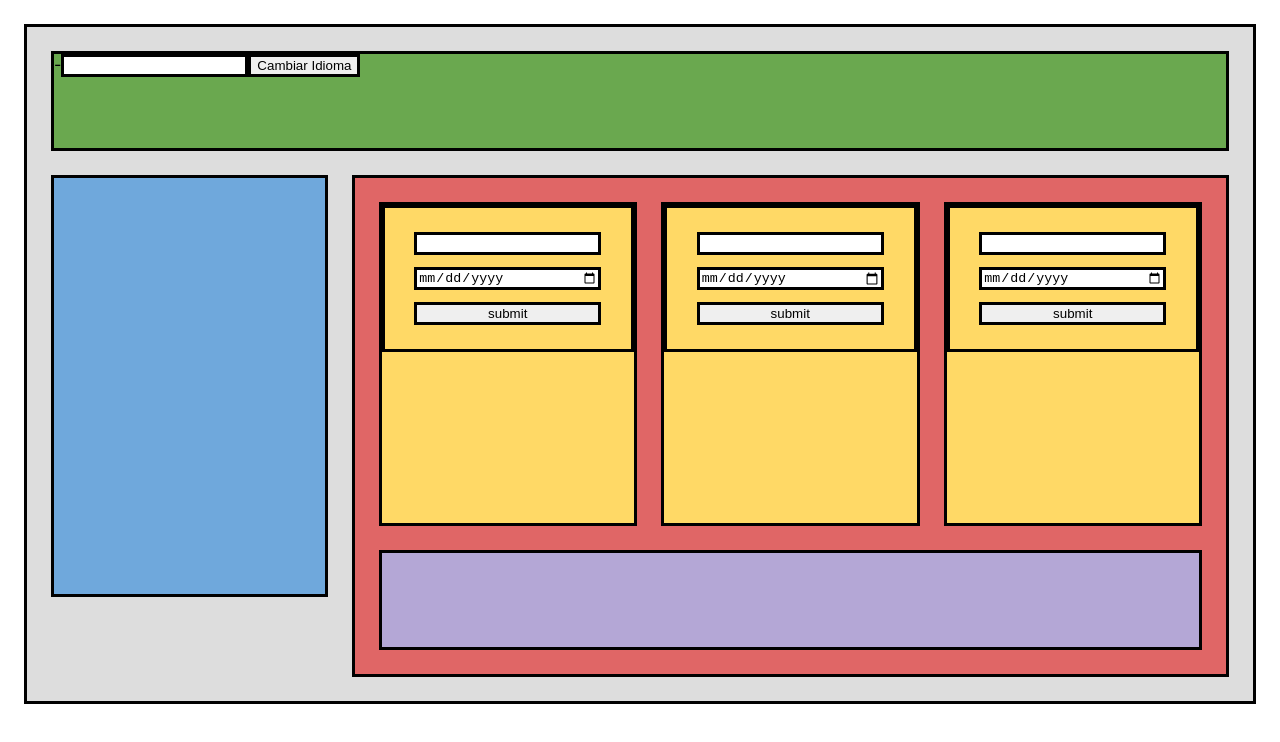
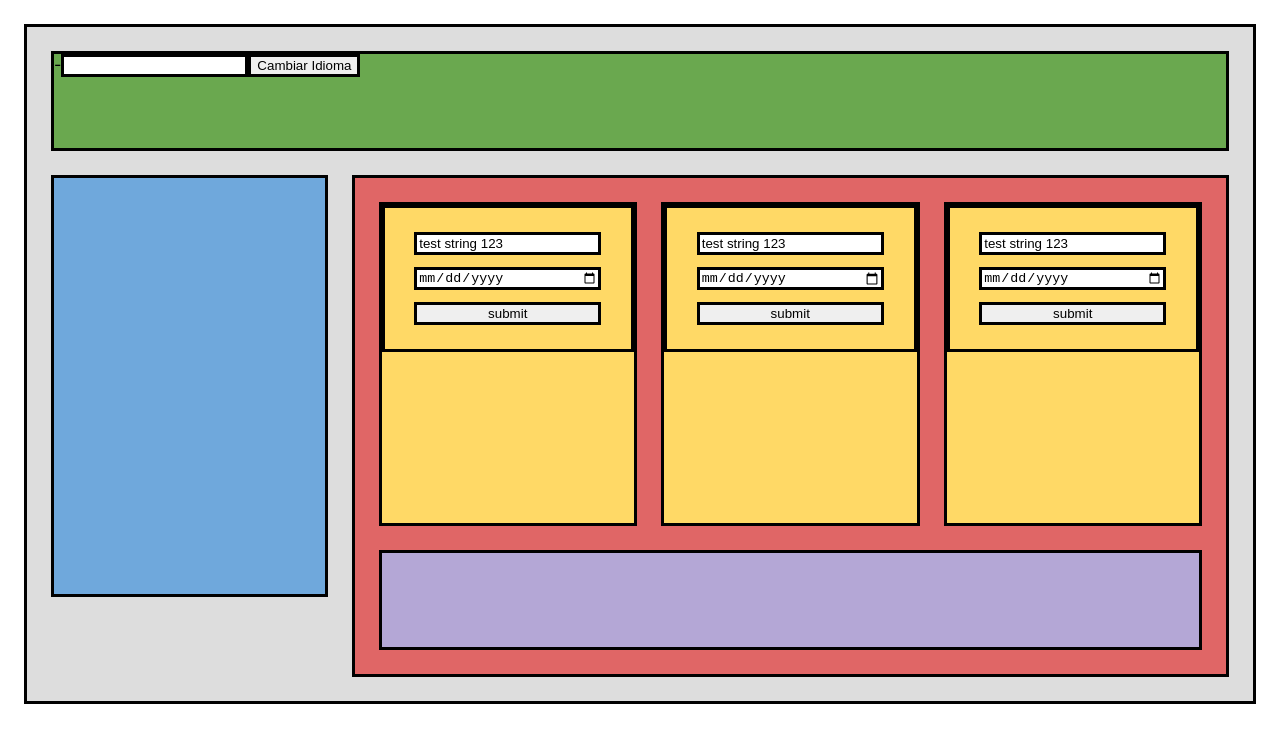
Before and after one commit to StefanoQuiroz/REACT-MERN, a React (Create React App) app in the folder react-blocks/: page / in a window 1280 px wide. Shown: the top 742 px of the page. Built offline with nearby package versions, Linux system fonts and the light colour scheme.

Commit message:
Jake Class review

```diff
--- a/react-blocks/src/App.js
+++ b/react-blocks/src/App.js
@@ -1,4 +1,4 @@
-import React from 'react';
+import React, {useState} from 'react';
 //import './App.css';
 import Header from './components/Header';
 import Main from './components/Main';
@@ -8,14 +8,15 @@ import Navigation from './components/Navigation';
 import './scss/App.scss';
 //import Form from './components/Form';
 function App() {
+  const [texto, setTexto] = useState("test string 123")
   return (
     <div className="App">
         <Header idioma="" pais=""/>
         <Navigation />
         <Main>
-            <Subcontent />
-            <Subcontent />
-            <Subcontent />
+            <Subcontent textoDesdeArriba={{texto, setTexto}} />
+            <Subcontent textoDesdeArriba={{texto, setTexto}} />
+            <Subcontent textoDesdeArriba={{texto, setTexto}} />
             <Advertisement />
         </Main>
       {/* <Form/> */}
--- a/react-blocks/src/components/Subcontent.js
+++ b/react-blocks/src/components/Subcontent.js
@@ -1,7 +1,10 @@
 import React, {useState, useRef} from 'react';
 
-const Subcontent = () => {
-    const [text,setTexto] = useState("");
+const Subcontent = (props) => {
+    //estado de elevacion, el estado en el padre en el main
+    const {textoDesdeArriba : {texto, setTexto}} = props;
+
+    //const [text,setTexto] = useState("");
     const [fecha,setFecha] = useState("");
     const inputDeFecha = useRef(null);
     const onSubmitHandle = (e) => {
@@ -9,13 +12,13 @@ const Subcontent = () => {
         //const formData = new FormData(e.target);
         //const data = {};
         inputDeFecha.current.style.backgroundColor = 'green';
-        console.log({data: {text,fecha}})
+        console.log({data: {texto,fecha}})
     }
 
     return (
         <section className="subcontent">
             <form onSubmit={onSubmitHandle}>
-                <input type="text" onChange={(e)=>{setTexto(e.target.value)}} />
+                <input type="text" onChange={(e)=>setTexto(e.target.value)} value={texto}/>
                 <input type="date" ref={inputDeFecha} onChange={(e)=>{setFecha(e.target.value)}}/>
                 <button>submit</button>
             </form>
```
